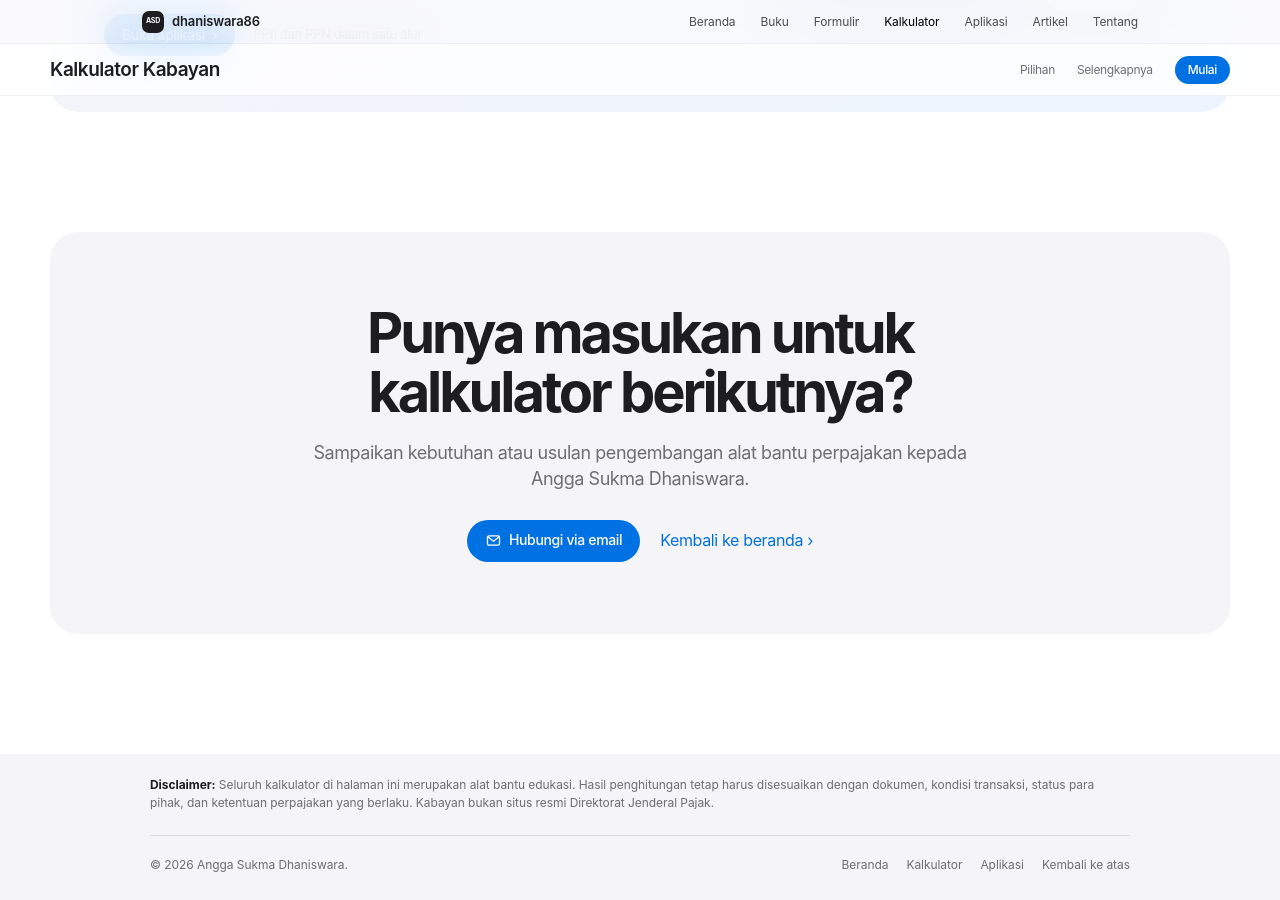
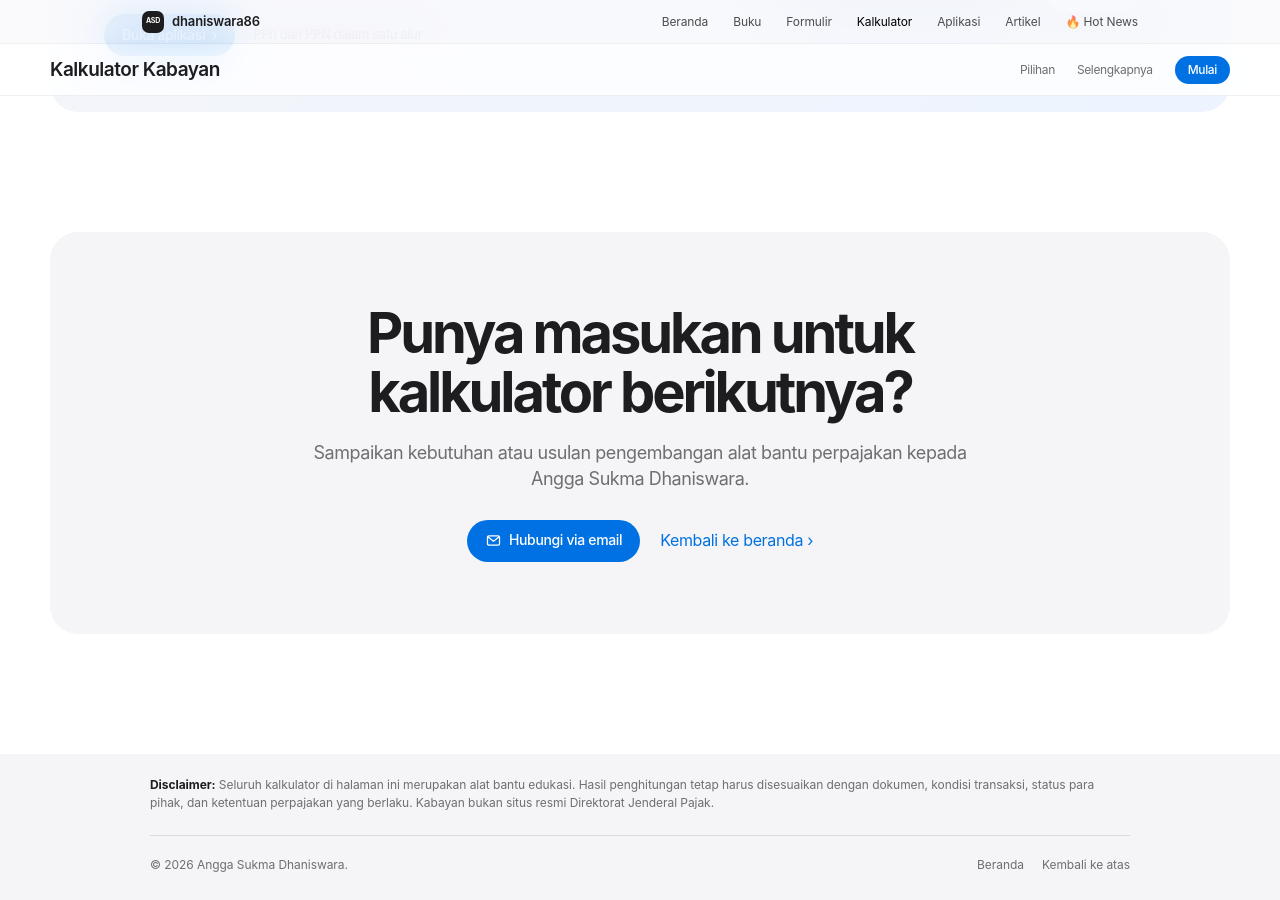
Before and after one commit to dhaniswara86/dhaniswara86.github.io, a Jekyll site: the page kalkulator.html, which Jekyll copies as it is, in a window 1280 px wide and 900 px high, scrolled down 3937 px. Built offline with Jekyll 4.4.1, drawn with Linux system fonts in a browser that asks for light colours.

Commit message:
Update title and navigation links in kalkulator.html

```diff
--- a/kalkulator.html
+++ b/kalkulator.html
@@ -1134,7 +1134,10 @@
         <a href="kalkulator.html" aria-current="page">Kalkulator</a>
         <a href="aplikasi.html">Aplikasi</a>
         <a href="artikel.html">Artikel</a>
-        <a href="index.html#tentang">Tentang</a>
+        <a class="nav-hotnews" href="hotnews.html">
+        <span aria-hidden="true" class="nav-hotnews-icon">🔥</span>
+        <span>Hot News</span>
+        </a>
       </nav>
 
       <button class="menu-toggle" id="menuToggle" type="button" aria-label="Buka menu" aria-expanded="false">☰</button>
@@ -1148,7 +1151,10 @@
     <a href="kalkulator.html">Kalkulator</a>
     <a href="aplikasi.html">Aplikasi</a>
     <a href="artikel.html">Artikel</a>
-    <a href="index.html#tentang">Tentang</a>
+    <a class="nav-hotnews" href="hotnews.html">
+    <span aria-hidden="true" class="nav-hotnews-icon">🔥</span>
+    <span>Hot News</span>
+    </a>
   </nav>
 
   <div class="local-nav" aria-label="Navigasi halaman kalkulator">
@@ -1445,8 +1451,6 @@
       <p>© <span id="currentYear"></span> Angga Sukma Dhaniswara.</p>
       <div class="footer-links">
         <a href="index.html">Beranda</a>
-        <a href="kalkulator.html">Kalkulator</a>
-        <a href="aplikasi.html">Aplikasi</a>
         <a href="#top">Kembali ke atas</a>
       </div>
     </div>
```
Also changed, not shown: other parts of kalkulator.html (+1 -1 lines).
